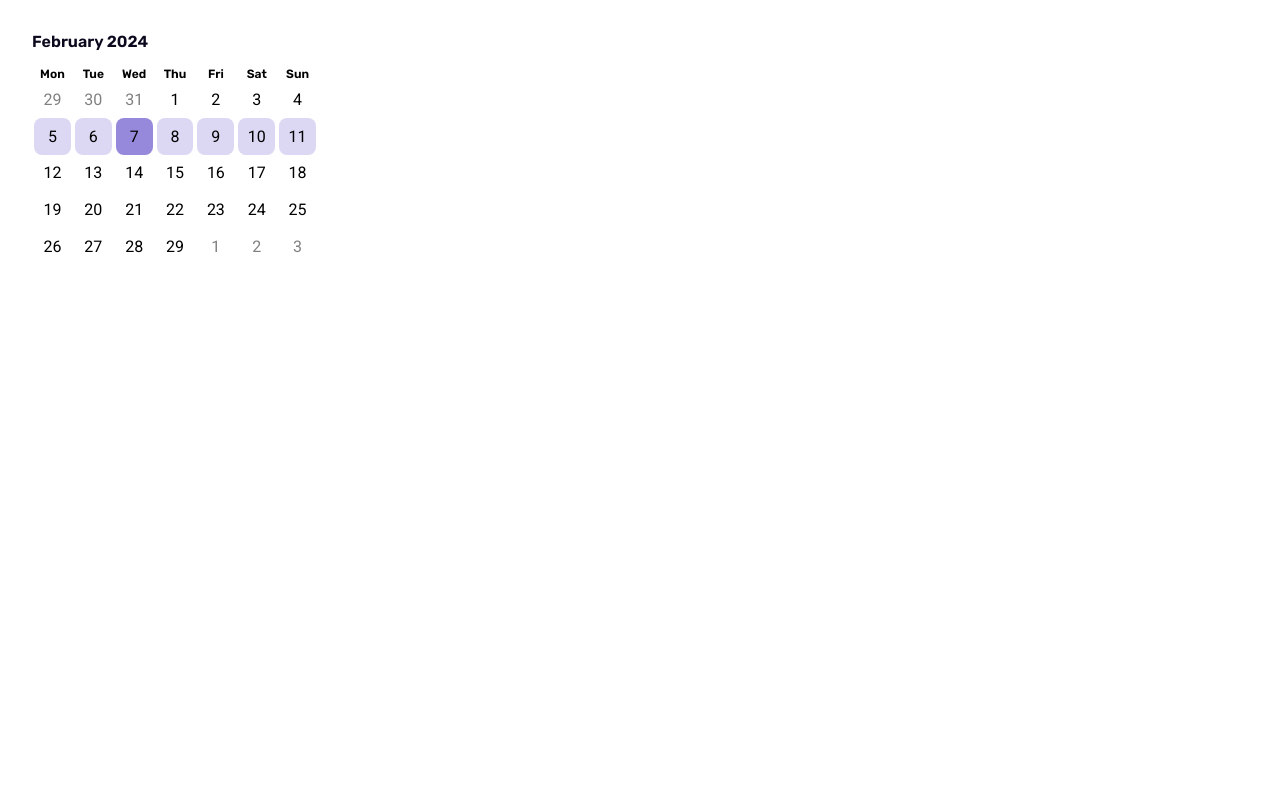
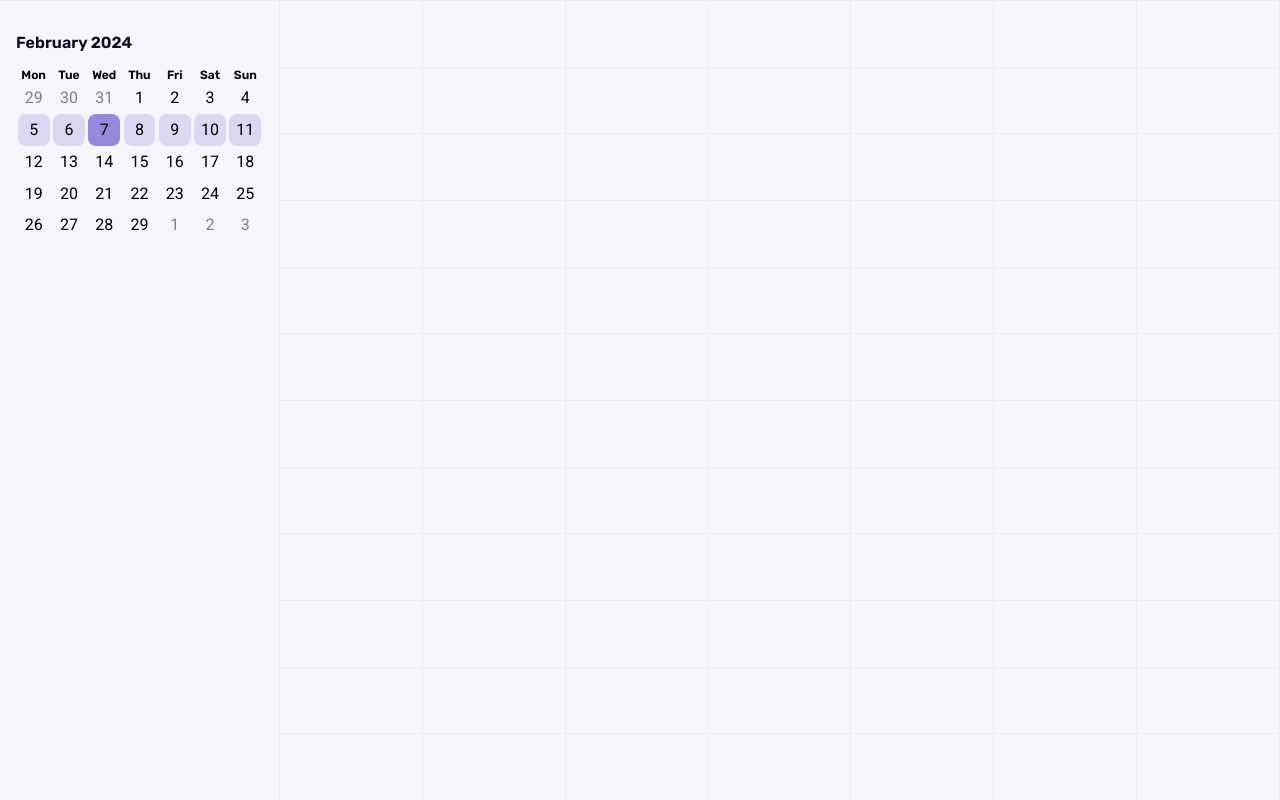
Before and after one commit to SrGaabriel/prisma-frontend, a Next.js app: page /realm/1 in a window 1280 px wide. Built offline with nearby package versions, Linux system fonts and the light colour scheme.

Commit message:
feat: ugrades

```diff
--- a/src/app/globals.css
+++ b/src/app/globals.css
@@ -7,6 +7,7 @@
     --primary: #523ec5;
     --secondary: #9bb5da;
     --accent: #ff7700;
+    --borders: #ececec;
 
     --text-50: #e9f4fb;
     --text-100: #d3e9f8;
@@ -77,6 +78,7 @@
     --primary: #4e39c0;
     --secondary: #254065;
     --accent: #ff7700;
+    --borders: #2d2d2d;
 
     --text-50: #040e16;
     --text-100: #071d2c;
--- /dev/null
+++ b/src/app/realm/[realm_id]/calendar/Calendar.tsx
@@ -0,0 +1,28 @@
+import styles from './calendar.module.css';
+
+const Calendar = () => {
+    return (
+        <div className={styles.calendar}>
+            {createCalendarColumn()}
+            {createCalendarColumn()}
+            {createCalendarColumn()}
+            {createCalendarColumn()}
+            {createCalendarColumn()}
+            {createCalendarColumn()}
+            {createCalendarColumn()}
+        </div>
+    )
+}
+
+function createCalendarColumn() {
+    return (
+        <div className={styles.calendarColumn}>
+            {Array(24).fill(0).map((_, i) => (
+                <div key={`row-${i}-$sa`} className={styles.calendarRow}>
+                </div>
+            ))}
+        </div>
+    )
+}
+
+export default Calendar;
--- /dev/null
+++ b/src/app/realm/[realm_id]/calendar/calendar.module.css
@@ -0,0 +1,20 @@
+.calendar {
+    display: flex;
+    width: 100%;
+    min-height: 100%;
+    overflow: scroll;
+}
+
+.calendarColumn {
+    display: flex;
+    flex-direction: column;
+    width: 100%;
+    height: 1600px;
+    border-right: 1px solid var(--borders);
+}
+
+.calendarRow {
+    width: 100%;
+    height: 100%;
+    border-bottom: 1px solid var(--borders);
+}
--- a/src/app/realm/[realm_id]/page.module.css
+++ b/src/app/realm/[realm_id]/page.module.css
@@ -1,23 +1,68 @@
 .page {
     width: 100vw;
     height: 100vh;
-    background-color: white;
+    background-color: var(--background);
     display: flex;
+    flex-direction: column;
+}
+
+.header {
+    width: 100%;
+    height: 64px;
+    border-bottom: 1px solid var(--borders);
+}
+
+.content {
+    display: flex;
+    width: 100%;
+    height: 100%;
 }
 
 .sidebar {
-    width: 500px;
+    display: flex;
+    width: 280px;
     height: 100%;
-    border-right: 1px ;
+    border-right: 1px solid var(--borders);
+}
+
+.appSidebar {
+    display: flex;
+    flex-direction: column;
+    align-items: center;
+    padding: 32px;
+    gap: 28px;
+    width: 32px;
+    height: 100%;
+    border-right: 1px solid var(--borders);
+}
+
+.app {
+    display: flex;
+    align-items: center;
+    justify-content: center;
+    font-family: 'Rubik', sans-serif;
+    font-size: 18px;
+    width: 40px;
+    aspect-ratio: 1/1;
+    border-radius: 12px;
+    background-color: var(--secondary-200);
+    cursor: pointer;
+    transition: all ease-in-out 0.2s;
+}
+
+.app:hover {
+    background-color: var(--primary-400);
+    font-size: 20px;
+    transform: scale(1.1);
 }
 
 .month {
     display: flex;
     flex-direction: column;
-    width: 350px;
+    width: 320px;
     height: 350px;
     border-radius: 10px;
-    padding: 32px;
+    padding: 32px 16px;
 }
 
 .monthName {
--- a/src/app/realm/[realm_id]/page.tsx
+++ b/src/app/realm/[realm_id]/page.tsx
@@ -3,6 +3,7 @@
 import { useState } from 'react';
 import styles from './page.module.css';
 import { isDayOnTheSameWeekAsDate } from '@/app/utils/Calendar';
+import Calendar from './calendar/Calendar';
 
 const Page = ({params}: { params: { realm_id: number } }) => {
     const [currentDay, setCurrentDay] = useState(new Date());
@@ -11,6 +12,9 @@ const Page = ({params}: { params: { realm_id: number } }) => {
 
     return (
         <div className={styles.page}>
+            <div className={styles.header}>
+            </div>
+            <div className={styles.content}>
                 <div className={styles.sidebar}>
                     <div className={styles.month}>
                         <span className={styles.monthName}>{currentMonthName} {currentYear}</span>
@@ -24,6 +28,8 @@ const Page = ({params}: { params: { realm_id: number } }) => {
                             {createMonthWeekDayColumn(7)}
                         </div>
                     </div>
+                </div>
+                <Calendar/>
             </div>
         </div>
     );
```
Lines whose indentation alone changed are shown as unchanged.
